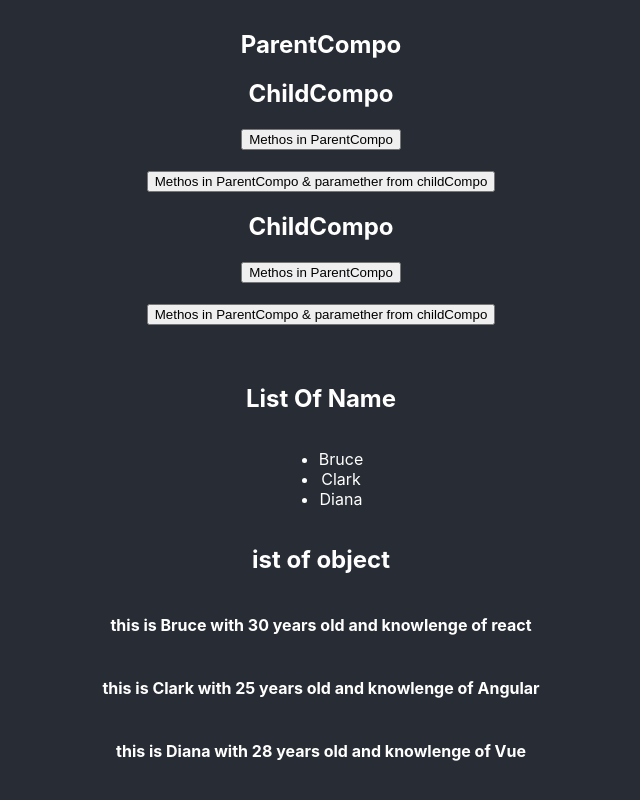
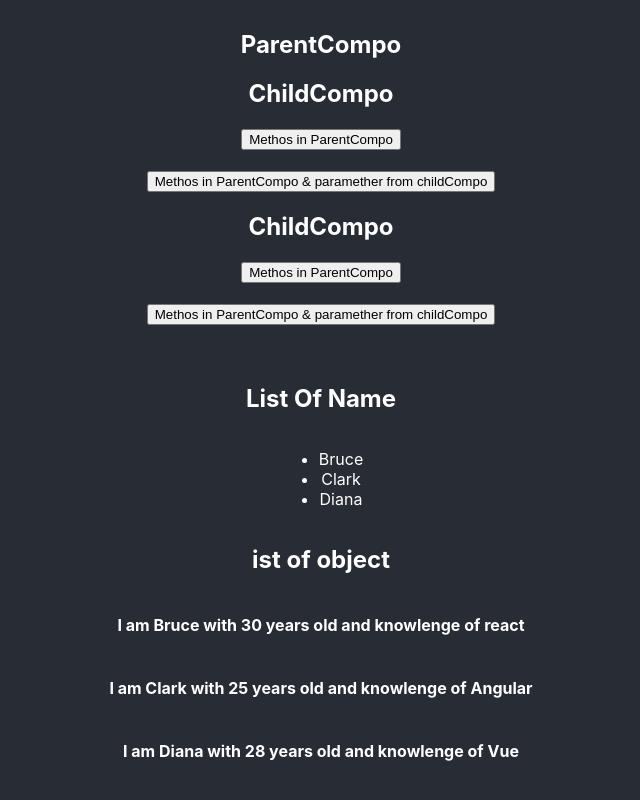
Before and after one commit to devgirlpro/reactFundamental, a React (Create React App) app: page / in a window 1280 px wide. Shown: the part 2482-3282 px from the top of the page, without its empty margins (319-959 px from the left). Built offline with nearby package versions, Linux system fonts and the light colour scheme; no server answers.

Commit message:
refacted the jsx in seperate component

```diff
--- a/src/components/List.jsx
+++ b/src/components/List.jsx
@@ -1,8 +1,9 @@
 import React from 'react';
+import Person from './Person';
 
 const List = () => {
   const nameList = ['Bruce', 'Clark', 'Diana'];
-  const persons = [
+  const personsList = [
     { id: 1, name: 'Bruce', age: 30, skil: 'react' },
     { id: 2, name: 'Clark', age: 25, skil: 'Angular' },
     { id: 3, name: 'Diana', age: 28, skil: 'Vue' },
@@ -17,13 +18,10 @@ const List = () => {
       </ul>
 
       <h2>ist of object</h2>
-
-      {persons.map((person) => {
+      {personsList.map((person) => {
         return (
-          <h4 key={person.id}>
-            {`this is ${person.name} with ${person.age} years old and knowlenge of ${person.skil}`}
-          </h4>
-        );
+            <Person person={person} />
+        )
       })}
     </>
   );
--- /dev/null
+++ b/src/components/Person.jsx
@@ -0,0 +1,13 @@
+import React from 'react';
+
+const Person = ({person}) => {
+  return (
+    <>
+      <h4 key={person.id}>
+        {`I am  ${person.name} with ${person.age} years old and knowlenge of ${person.skil}`}
+      </h4>
+    </>
+  );
+};
+
+export default Person;
```
